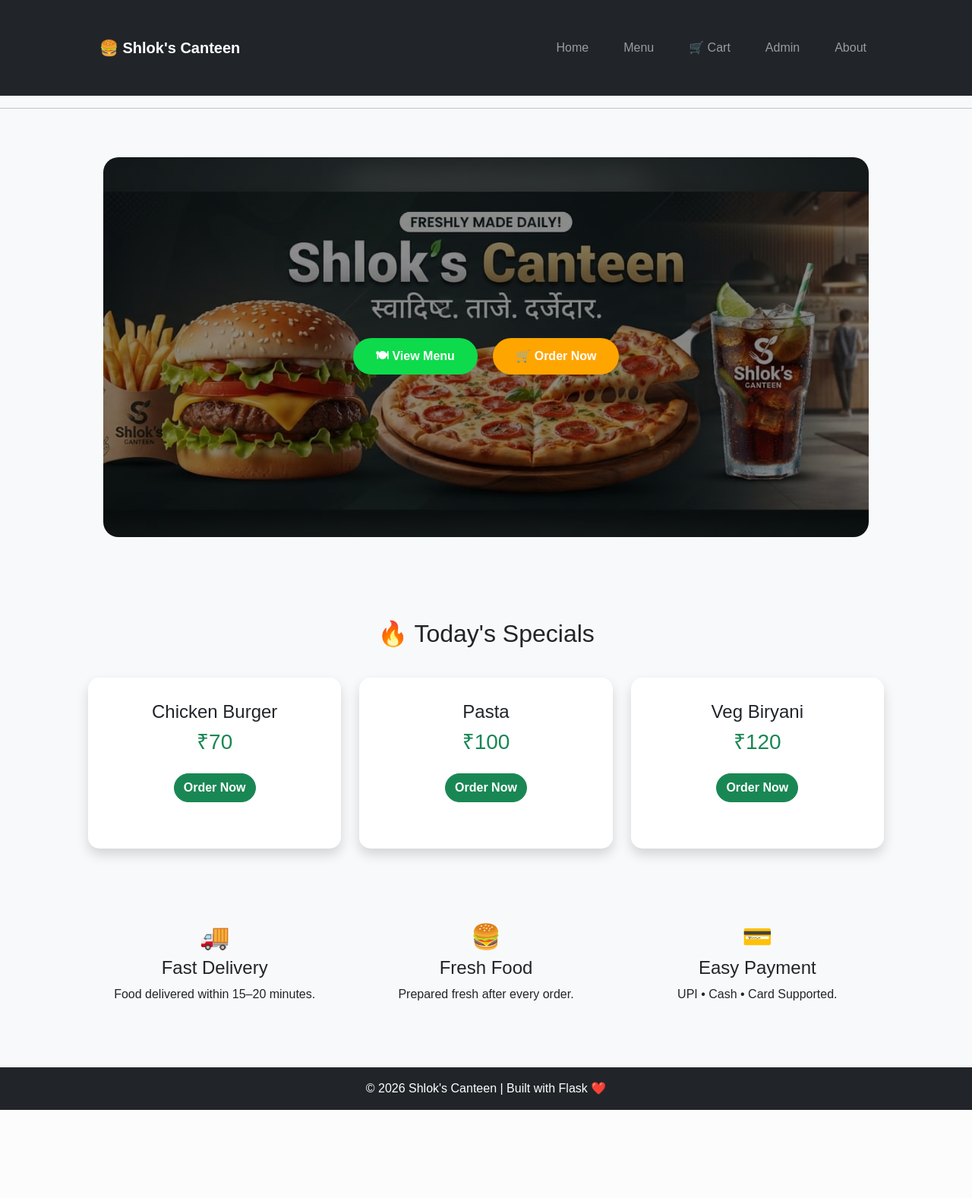
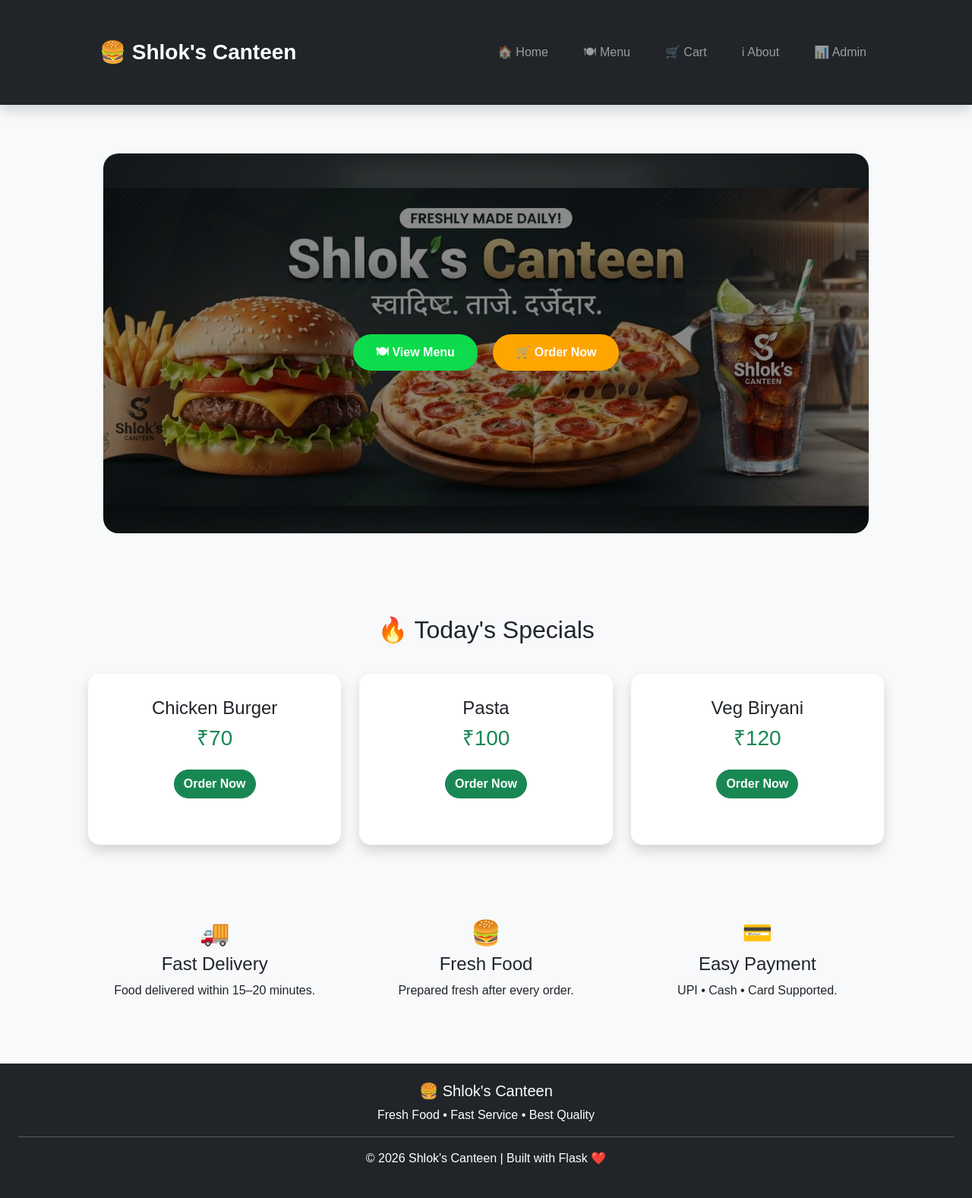
Before and after one commit to shlok-123-star/shlok-s-canteen, a Flask app: page / in a window 1280 px wide. Shown: the whole page at 76% size. Before the commit the page ends 1461 px from the top, so only its background shows below. Run offline with Flask 3, Linux system fonts and the light colour scheme.

Commit message:
Premium Navbar and Footer

```diff
--- a/templates/Base.html
+++ b/templates/Base.html
@@ -1,6 +1,6 @@
 <!DOCTYPE html>
-<html>
-    <head>
+<html lang="en">
+<head>
     <meta charset="UTF-8">
     <meta name="viewport" content="width=device-width, initial-scale=1.0">
 
@@ -11,38 +11,68 @@
     <link rel="stylesheet"
           href="{{ url_for('static', filename='style.css') }}">
 </head>
-    <body>
-        <nav class="navbar navbar-expand-lg navbar-dark bg-dark">
+
+<body>
+
+<nav class="navbar navbar-expand-lg navbar-dark bg-dark shadow sticky-top">
     <div class="container">
 
-        <a class="navbar-brand fw-bold" href="{{ url_for('Home') }}">
+        <a class="navbar-brand fw-bold fs-3" href="{{ url_for('Home') }}">
             🍔 Shlok's Canteen
         </a>
 
-        <div class="navbar-nav ms-auto">
-            <a class="nav-link" href="{{ url_for('Home') }}">Home</a>
-            <a class="nav-link" href="{{ url_for('Menu') }}">Menu</a>
-            <a class="nav-link" href="{{ url_for('cart_page') }}">🛒 Cart</a>
-            <a class="nav-link" href="{{ url_for('admin') }}">Admin</a>
-            <a class="nav-link" href="{{ url_for('About_us') }}">About</a>
+        <button class="navbar-toggler" type="button"
+                data-bs-toggle="collapse"
+                data-bs-target="#navbarNav">
+            <span class="navbar-toggler-icon"></span>
+        </button>
+
+        <div class="collapse navbar-collapse" id="navbarNav">
+
+            <ul class="navbar-nav ms-auto">
+
+                <li class="nav-item">
+                    <a class="nav-link" href="{{ url_for('Home') }}">🏠 Home</a>
+                </li>
+
+                <li class="nav-item">
+                    <a class="nav-link" href="{{ url_for('Menu') }}">🍽 Menu</a>
+                </li>
+
+                <li class="nav-item">
+                    <a class="nav-link" href="{{ url_for('cart_page') }}">🛒 Cart</a>
+                </li>
+
+                <li class="nav-item">
+                    <a class="nav-link" href="{{ url_for('About_us') }}">ℹ About</a>
+                </li>
+
+                <li class="nav-item">
+                    <a class="nav-link" href="{{ url_for('admin') }}">📊 Admin</a>
+                </li>
+
+            </ul>
+
         </div>
 
     </div>
 </nav>
 
-        <hr>
-
-        <div class="container mt-4">
+<div class="container mt-4">
 
 {% block content %}
 {% endblock %}
 
 </div>
 
-<footer class="bg-dark text-white text-center p-3 mt-5">
-    © 2026 Shlok's Canteen | Built with Flask ❤️
+<footer class="bg-dark text-white text-center p-4 mt-5">
+    <h5>🍔 Shlok's Canteen</h5>
+    <p>Fresh Food • Fast Service • Best Quality</p>
+    <hr>
+    <p>© 2026 Shlok's Canteen | Built with Flask ❤️</p>
 </footer>
 
 <script src="https://cdn.jsdelivr.net/npm/bootstrap@5.3.3/dist/js/bootstrap.bundle.min.js"></script>
-    </body>
+
+</body>
 </html>
```
